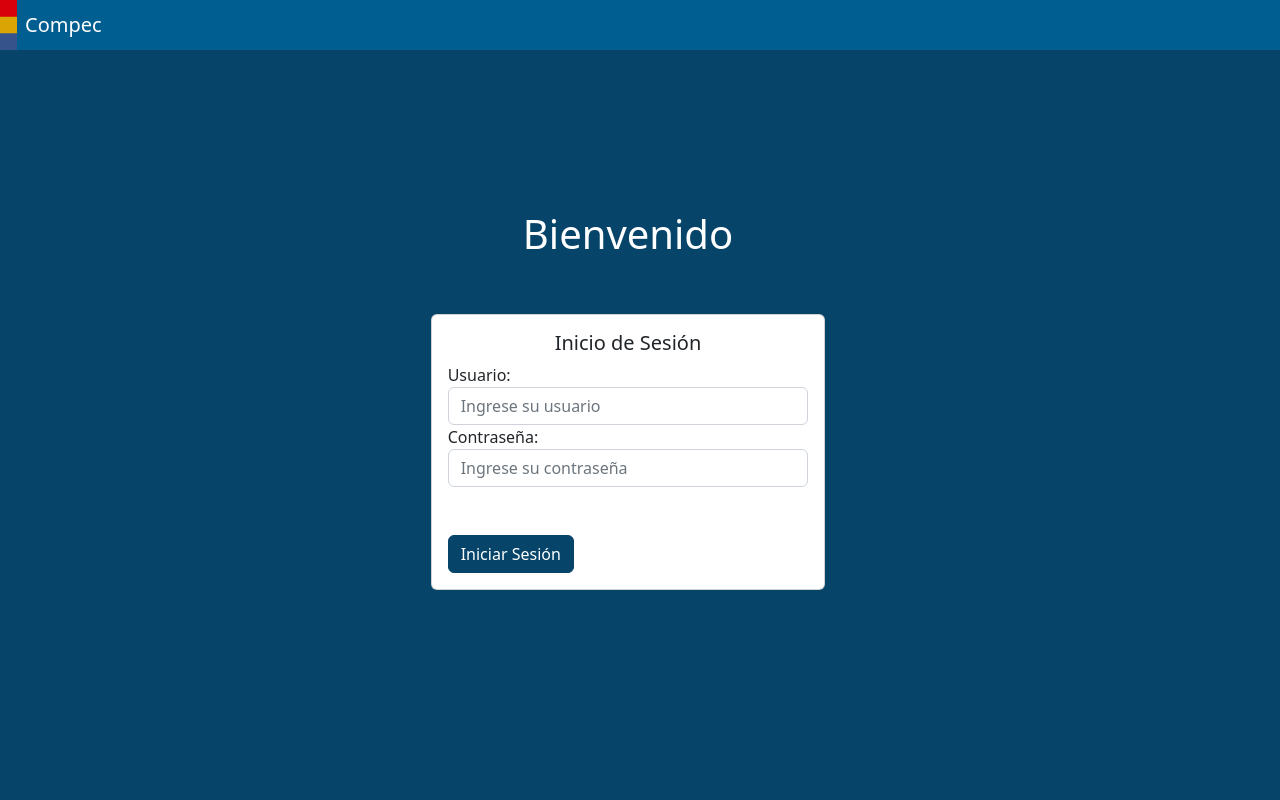
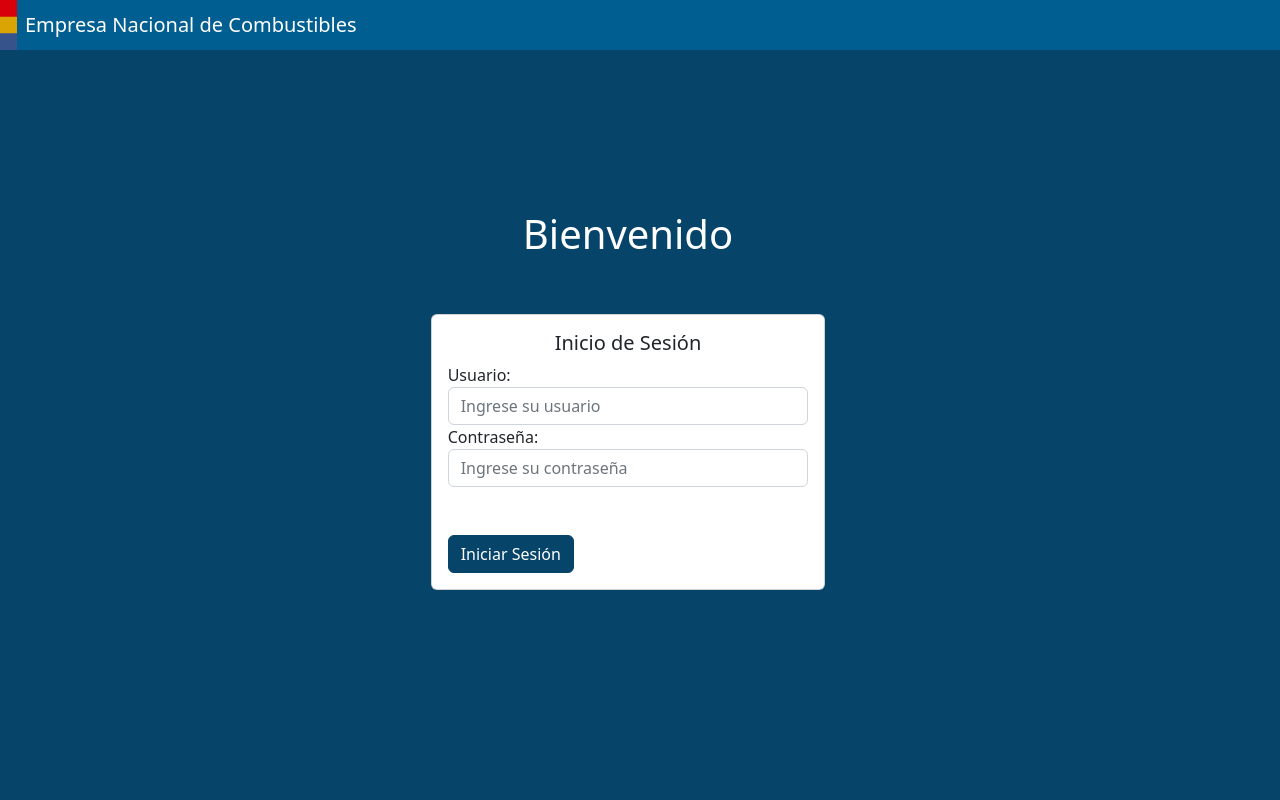
Before and after one commit to CamiloBCrep/Cert3TLP, a Django app: template Cert3/core/templates/core/home.html in a window 1280 px wide. Run offline with Django 5.2, Linux system fonts and the light colour scheme; the template is opened without the code that fills it: most values are stand-ins (such as "Sample title", 1, 10 or a date in 2020); some libraries are stand-ins or nearby versions.

Commit message:
Detalles de diseño

```diff
--- a/Cert3/core/templates/core/base.html
+++ b/Cert3/core/templates/core/base.html
@@ -17,7 +17,7 @@
 <body>
     <nav class="navbar navbar-expand-lg navbar-custom fixed-top">
         <img class="navbar-image" src="{% static 'images/Barra Colores.png' %}" alt="">
-        <span class="navbar-brand mb-0 h1">Compec</span>
+        <span class="navbar-brand mb-0 h1">Empresa Nacional de Combustibles</span>
 
 
 
--- a/Cert3/core/templates/core/home.html
+++ b/Cert3/core/templates/core/home.html
@@ -13,7 +13,7 @@
         <div class="text-center" style="margin-top: 10vh;">
             <div class="row">
                 <div class="col">
-                    <h3 style="color: #e5b300; margin-bottom: -2vh;">Compec</h3>
+                    <h3 style="color: #e5b300; margin-bottom: -2vh;">ENC</h3>
                     <h1 style="margin-top: 2px;">Tabla de registros</h1>
                 </div>
             </div>
```
Also changed, not shown: Cert3/db.sqlite3.
